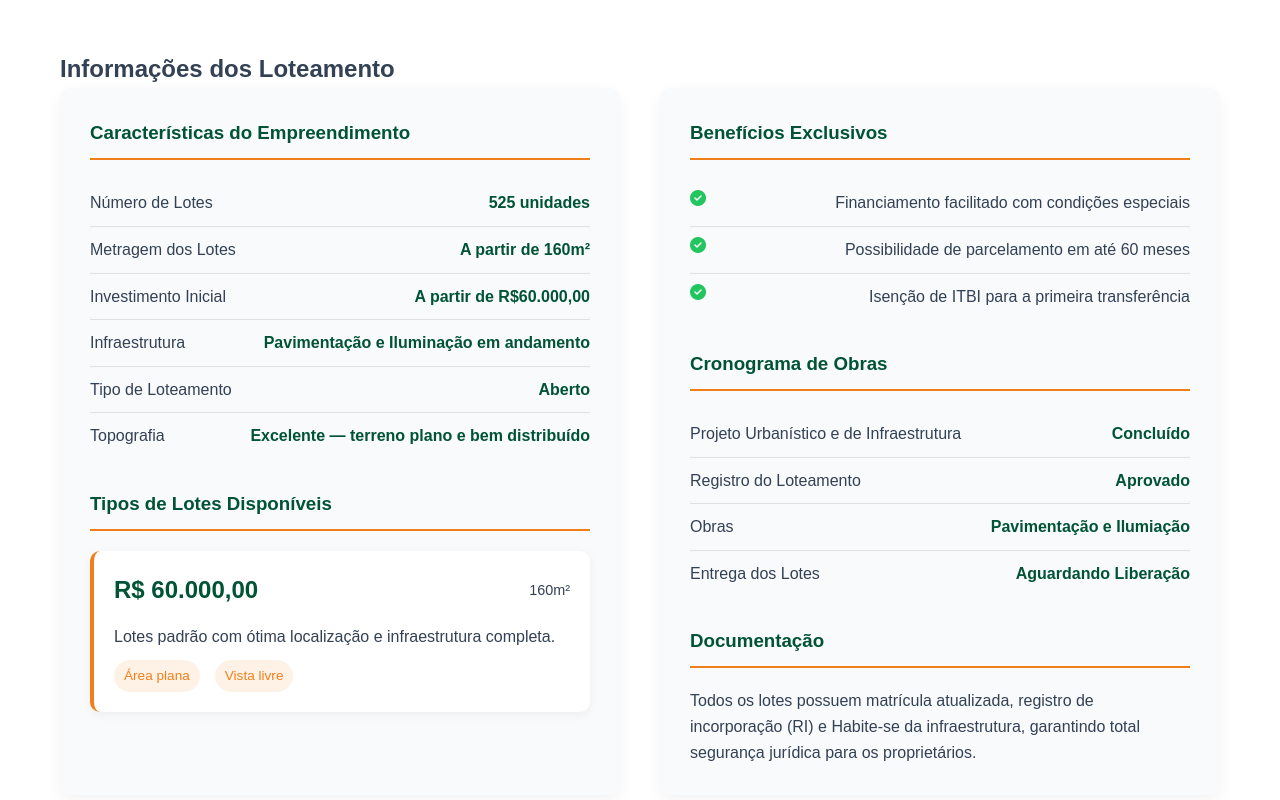
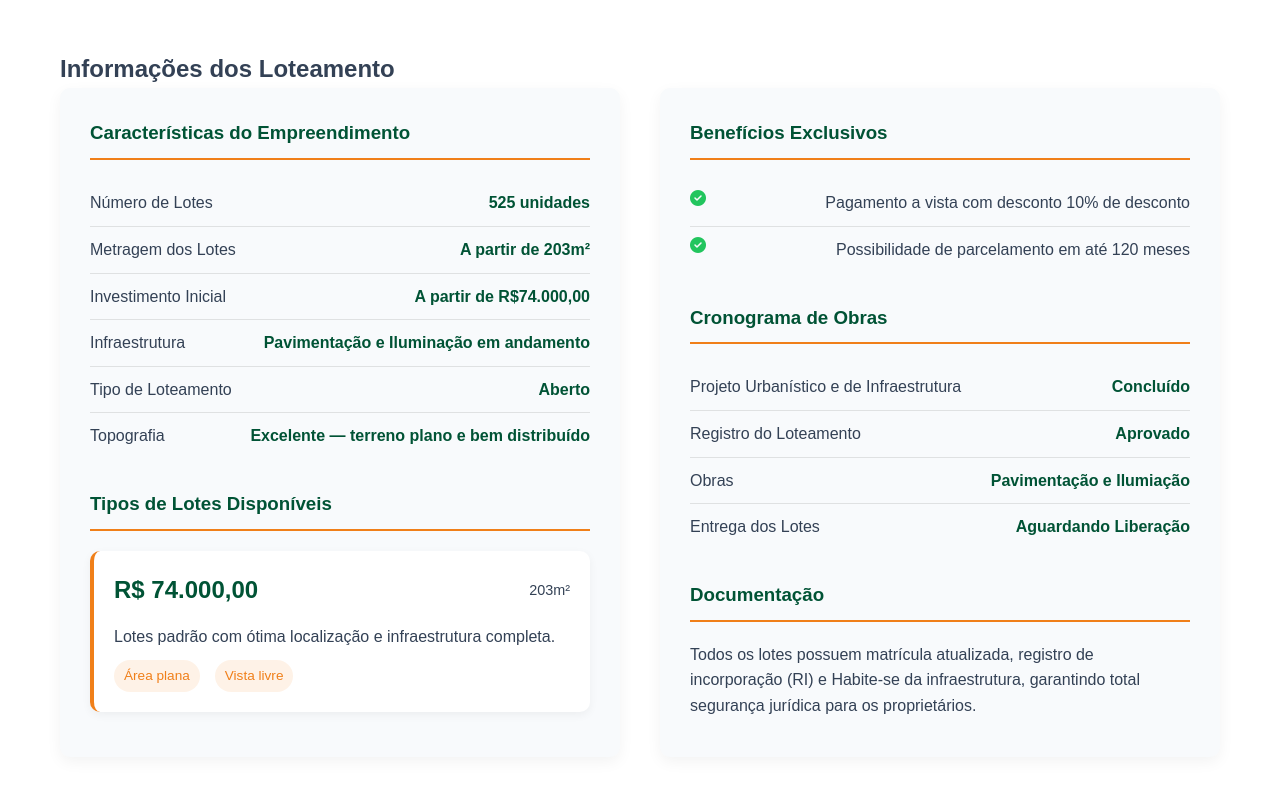
Before and after one commit to KevinARCamargo/diretiv, a plain HTML site: page paginas/miranteDosOliveiras.html in a window 1280 px wide. Shown: the part 1382-2182 px from the top of the page. Drawn offline with nearby package versions, Linux system fonts and the light colour scheme.

Commit message:
Add files via upload

```diff
--- a/paginas/miranteDosOliveiras.html
+++ b/paginas/miranteDosOliveiras.html
@@ -57,7 +57,7 @@
                 </div>
                 <div class="project-meta-item">
                     <i class="fas fa-tag"></i>
-                    <div>A partir de R$ 60.000,00</div>
+                    <div>A partir de R$ 74.000,00</div>
                 </div>
             </div>
         </div>
@@ -124,11 +124,11 @@
                         </li>
                         <li>
                             <span class="feature-name">Metragem dos Lotes</span>
-                            <span class="feature-value">A partir de 160m²</span>
+                            <span class="feature-value">A partir de 203m²</span>
                         </li>
                         <li>
                             <span class="feature-name">Investimento Inicial</span>
-                            <span class="feature-value">A partir de R$60.000,00</span>
+                            <span class="feature-value">A partir de R$74.000,00</span>
                         </li>
                         <li>
                             <span class="feature-name">Infraestrutura</span>
@@ -149,8 +149,8 @@
 
                         <div class="size-card">
                             <div class="size-card-header">
-                                <div class="size-price">R$ 60.000,00</div>
-                                <div class="size-dimensions">160m²</div>
+                                <div class="size-price">R$ 74.000,00</div>
+                                <div class="size-dimensions">203m²</div>
                             </div>
                             <p>Lotes padrão com ótima localização e infraestrutura completa.</p>
                             <div class="size-features">
@@ -167,16 +167,13 @@
                     <ul class="features-list">
                         <li>
                             <i class="fas fa-check-circle" style="color: var(--success); margin-right: 10px;"></i>
-                            <span>Financiamento facilitado com condições especiais</span>
+                            <span>Pagamento a vista com desconto 10% de desconto</span>
                         </li>
                         <li>
                             <i class="fas fa-check-circle" style="color: var(--success); margin-right: 10px;"></i>
-                            <span>Possibilidade de parcelamento em até 60 meses</span>
+                            <span>Possibilidade de parcelamento em até 120 meses</span>
                         </li>
-                        <li>
-                            <i class="fas fa-check-circle" style="color: var(--success); margin-right: 10px;"></i>
-                            <span>Isenção de ITBI para a primeira transferência</span>
-                        </li>
+
                     </ul>
 
                     <h3 style="margin-top: 30px;">Cronograma de Obras</h3>
```
Also changed, not shown: index.html (+1 -1 lines), paginas/aguaLimpaII.html (+2 -5 lines), paginas/altoDosNobres.html (+2 -5 lines), paginas/mirador.html (+5 -9 lines).
